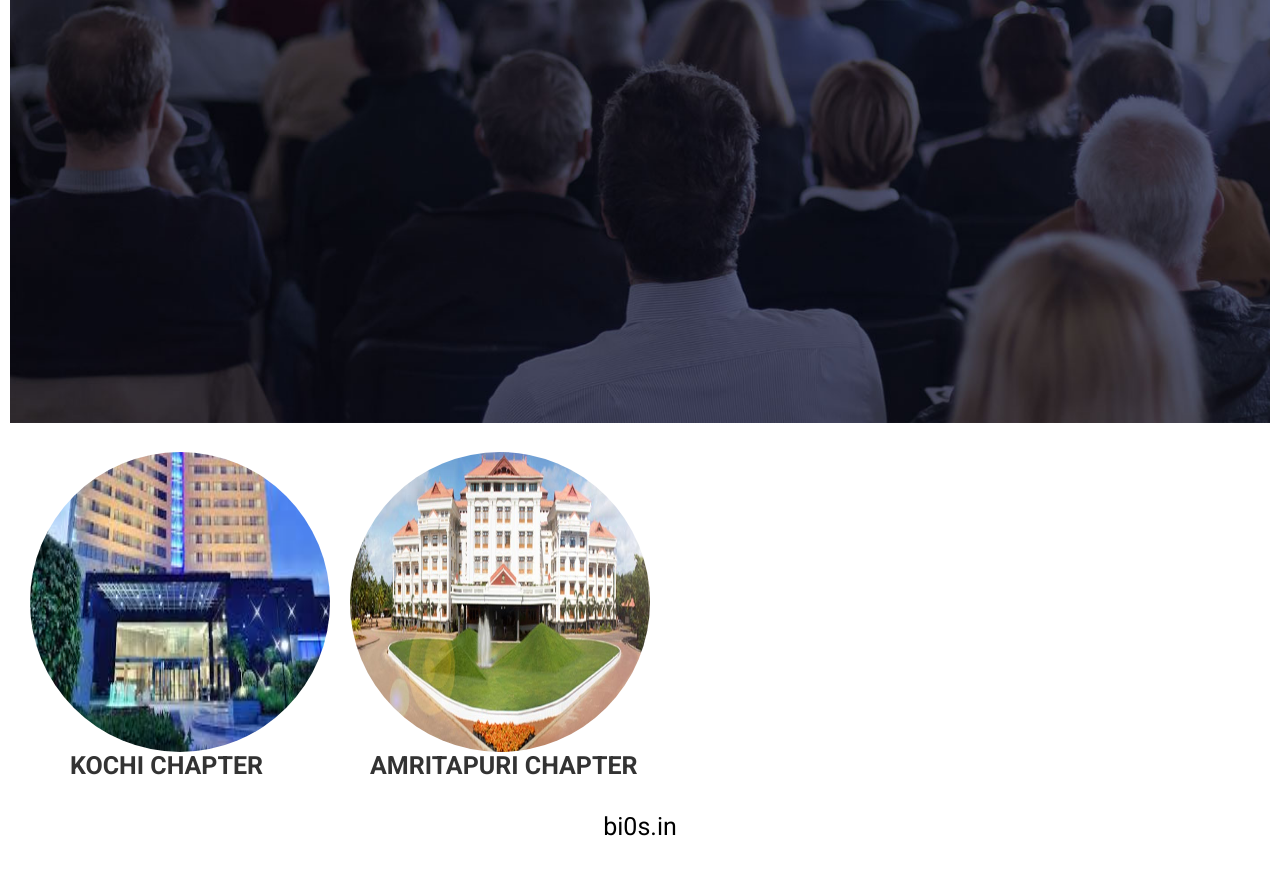
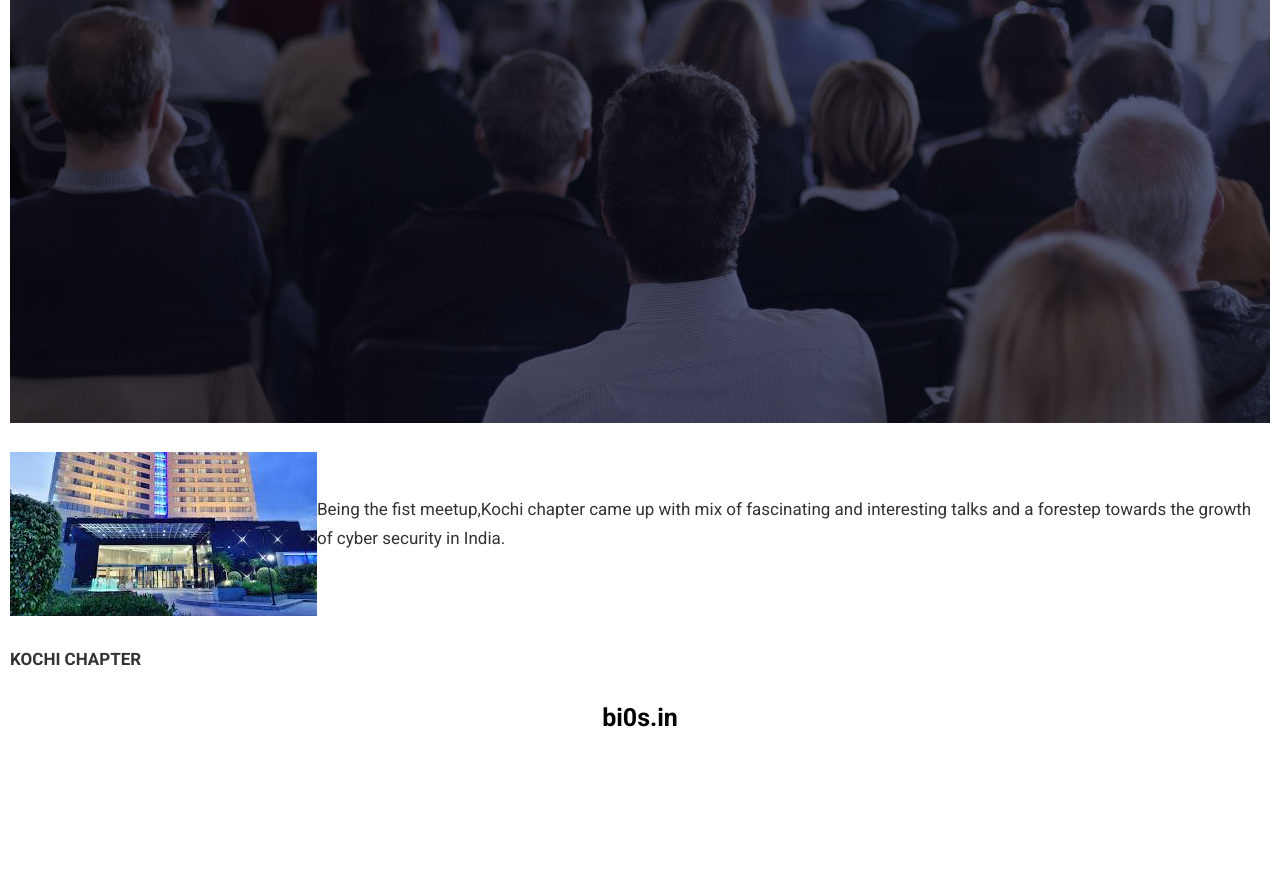
Before and after one commit to chsantoshkumar211/Meetup-Mock, a plain HTML site: page chapters.html in a window 1280 px wide. Shown: the part 387-1262 px from the top of the page. After the commit the page ends 1164 px from the top, so only its background shows below. Drawn offline with Linux system fonts and the light colour scheme.

Commit message:
Update of chapters
commented out amritapuri chapter and made few minor chages

```diff
--- a/chapters.html
+++ b/chapters.html
@@ -18,7 +18,7 @@
 
     <!-- Style CSS -->
     <link href="css/style.css" rel="stylesheet">
-    <link href ="css/style1.css" rel = "stylesheet">
+
 
     <!-- HTML5 shim and Respond.js for IE8 support of HTML5 elements and media queries -->
     <!-- WARNING: Respond.js doesn't work if you view the page via file:// -->
@@ -61,6 +61,7 @@
                         <!--<li><a class="page-scroll" href="#section-pricing">Buy Ticket</a></li>-->
                         <!--<li><a class="page-scroll" href="#section-partner">Partners</a></li>-->
                         <li><a href="index.html#section-venue">Venue</a></li>
+                        <li><a href = "register.html">Register</a></li>
                     </ul>
                 </div>
                 <!-- /.navbar-collapse -->
@@ -82,21 +83,29 @@
     <!-- .Jumbotron--></br>
     <table>
 
-           <tr><td><a href ="kochi-meetup.html"><img id="new"  src = "img/meetup.jpeg"></a></td>
+           <tr><td><a href ="kochi-meetup.html"><img id="imgkoch"  src = "img/meetup.jpeg"></a></td><td><div id="txtkoch"><p id="desckoch">Being the fist meetup,Kochi chapter came up with mix of fascinating and interesting talks and a forestep towards the growth of cyber security in India. </p></div> </td></tr>
 
-        <td><a href = "amritapuri.html"><img id="new1" src ="img/amritapuri-campus.jpg" ></a></td>
+           <tr><td>
+           </br>
+
+
+
+
+            <strong id="koc">KOCHI CHAPTER</strong>
+            </td></tr>
+
+
+
+        <!--<tr><td><a href = "amritapuri.html"><img id="imgamp" src ="img/amritapuri-campus.jpg" ></a></td></tr>
+
+        <tr><td><strong id="amr">AMRITAPURI CHAPTER</strong></td></tr>-->
 
 
 
 
 
-        </tr>
 
 
-            <tr><td>
-
-            <strong id="koc">KOCHI CHAPTER</strong>
-            </td><td><strong id="amr">AMRITAPURI CHAPTER</strong></td></tr>
 
 
             </table>
@@ -110,8 +119,8 @@
         <div class="copyright-section">
             <div class="container">
                 <div class="col-md-12">
-                  <div class="col-md-12">
-                    <div class="copytext text-center"><a href="//bi0s.in" style="font-size:25px">bi0s.in</a></div>
+
+                    <div class="copytext text-center"><a href="//bi0s.in" style="font-size:25px"><b>bi0s.in</b></a></div>
                 </div>
             </div>
             <!-- .container -->
```
